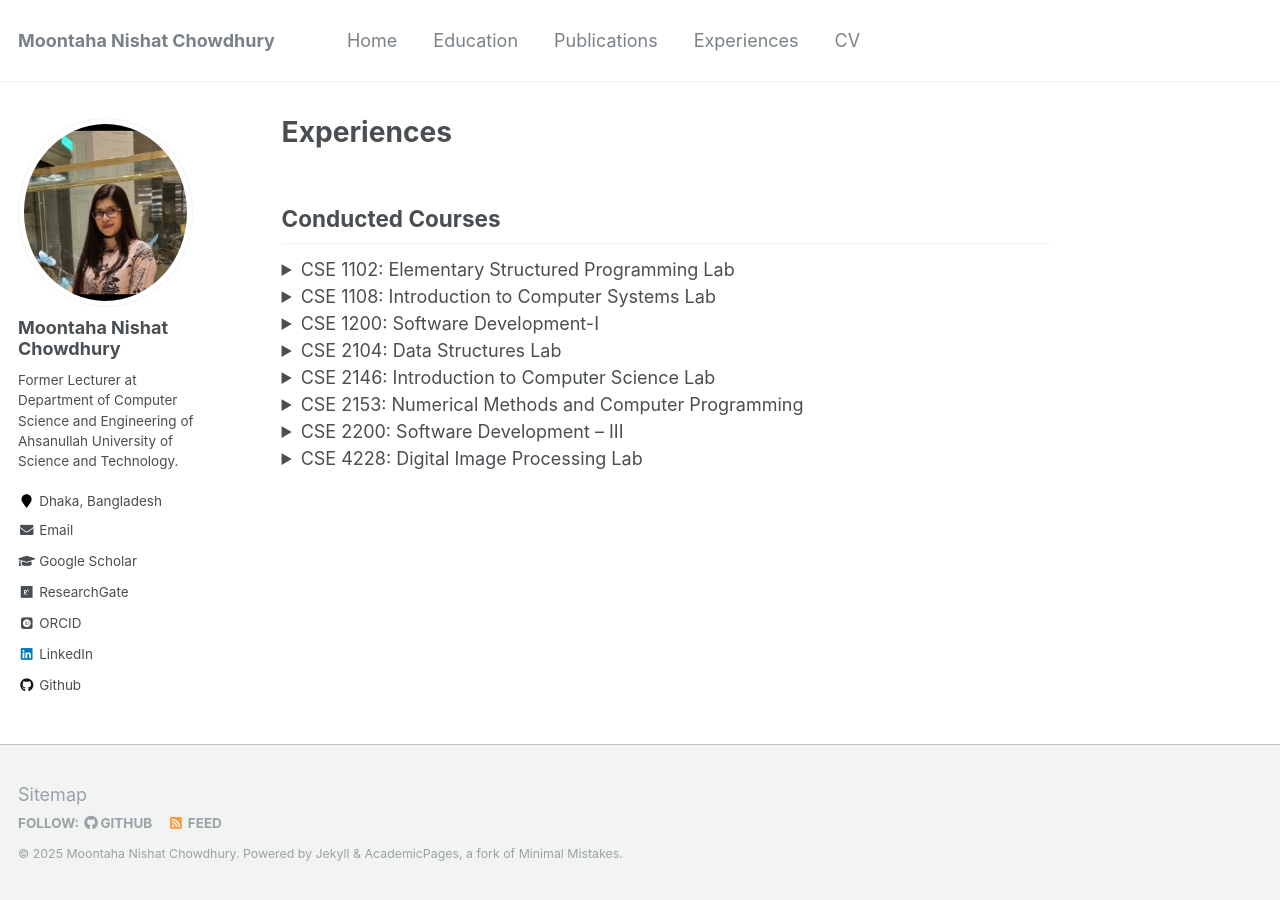
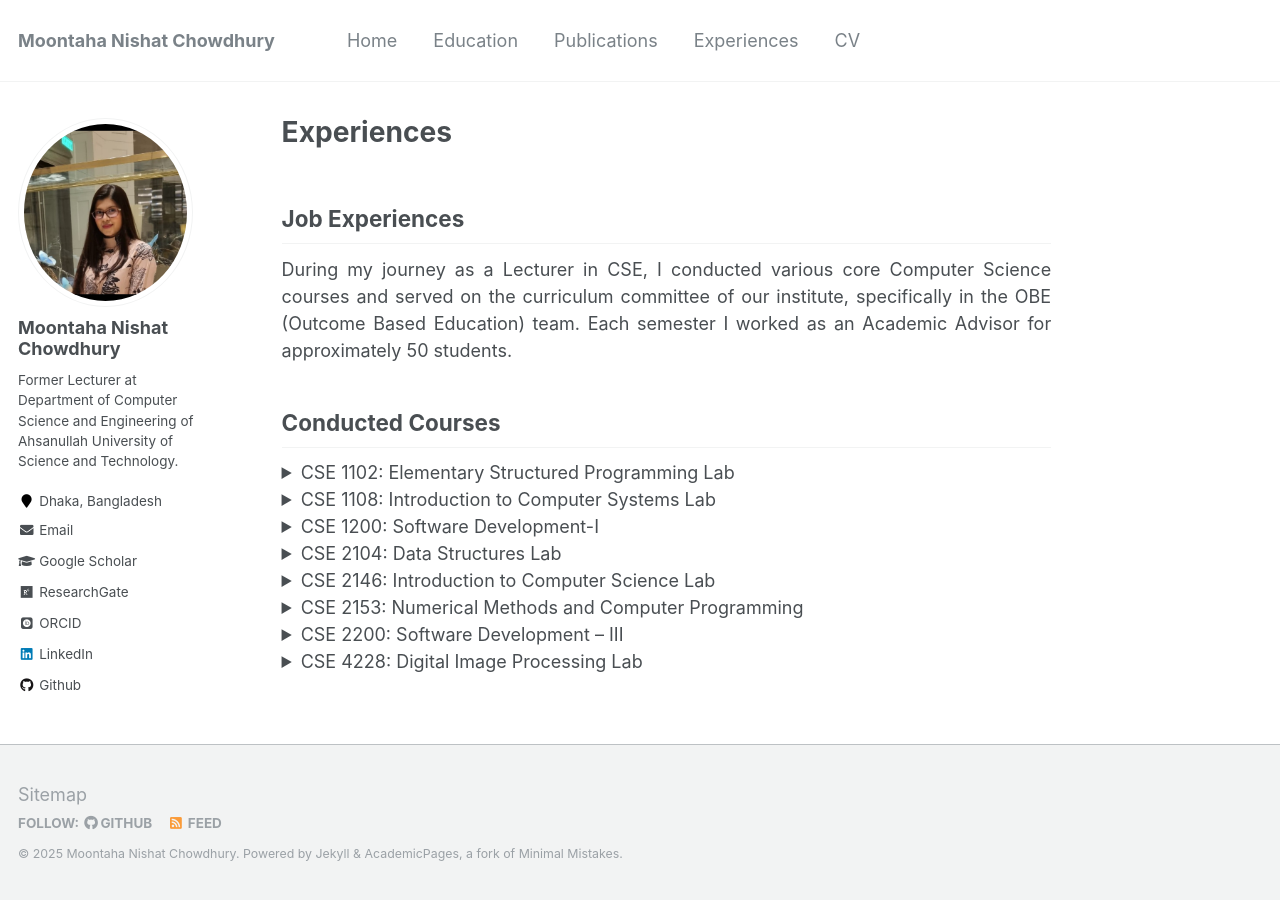
Before and after one commit to chowdhurymoontaha/chowdhurymoontaha.github.io, a Jekyll site: the page built from _pages/jobExperience.md, in a window 1280 px wide. Built offline with Jekyll 4.4.1, drawn with Linux system fonts in a browser that asks for light colours; some web fonts are replaced.

Commit message:
Update jobExperience.md

```diff
--- a/_pages/jobExperience.md
+++ b/_pages/jobExperience.md
@@ -19,6 +19,11 @@ title: "Experiences"
     text-decoration: underline;
   }
 </style>
+
+
+## Job Experiences
+<p style="text-align:justify">During my journey as a Lecturer in CSE, I conducted various core Computer Science courses and served on the curriculum committee of our institute, specifically in the OBE (Outcome Based Education) team. Each semester I worked as an Academic Advisor for approximately 50 students.
+</p>
 
 ## Conducted Courses
 
```
